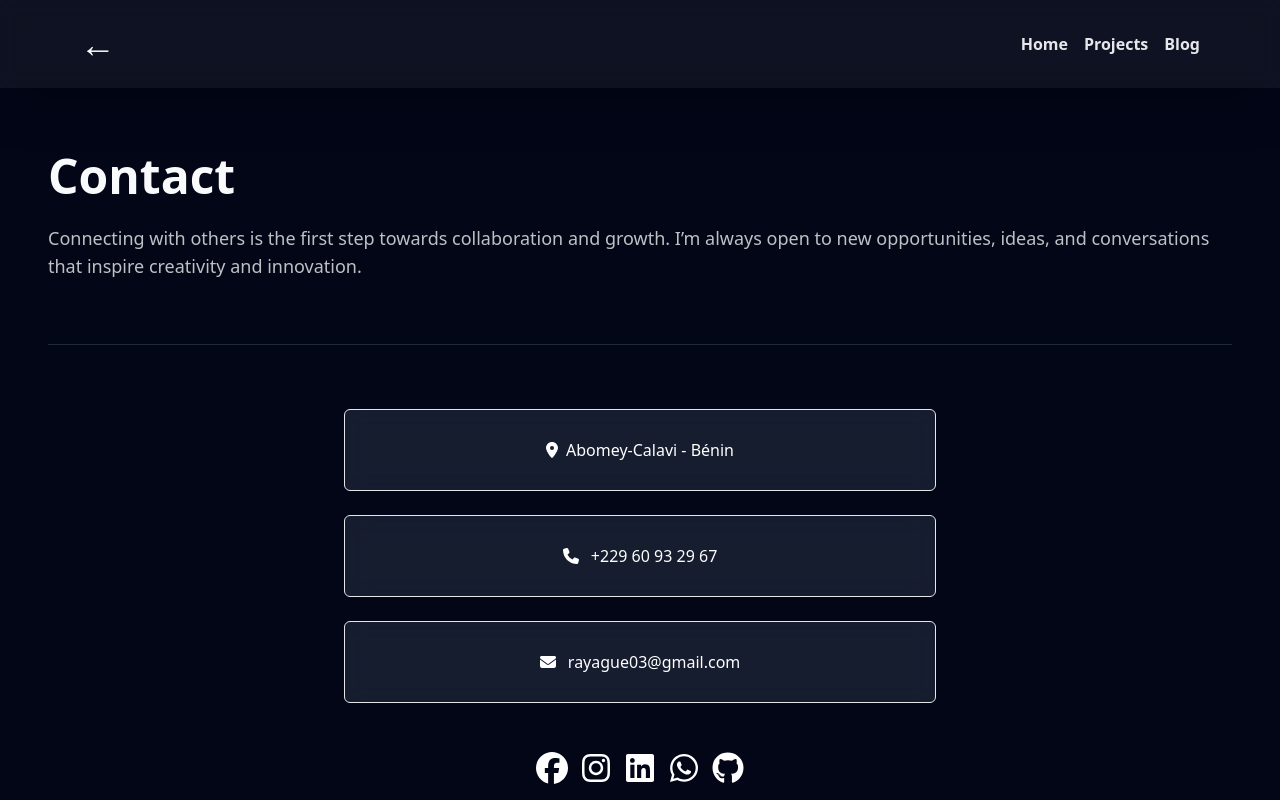
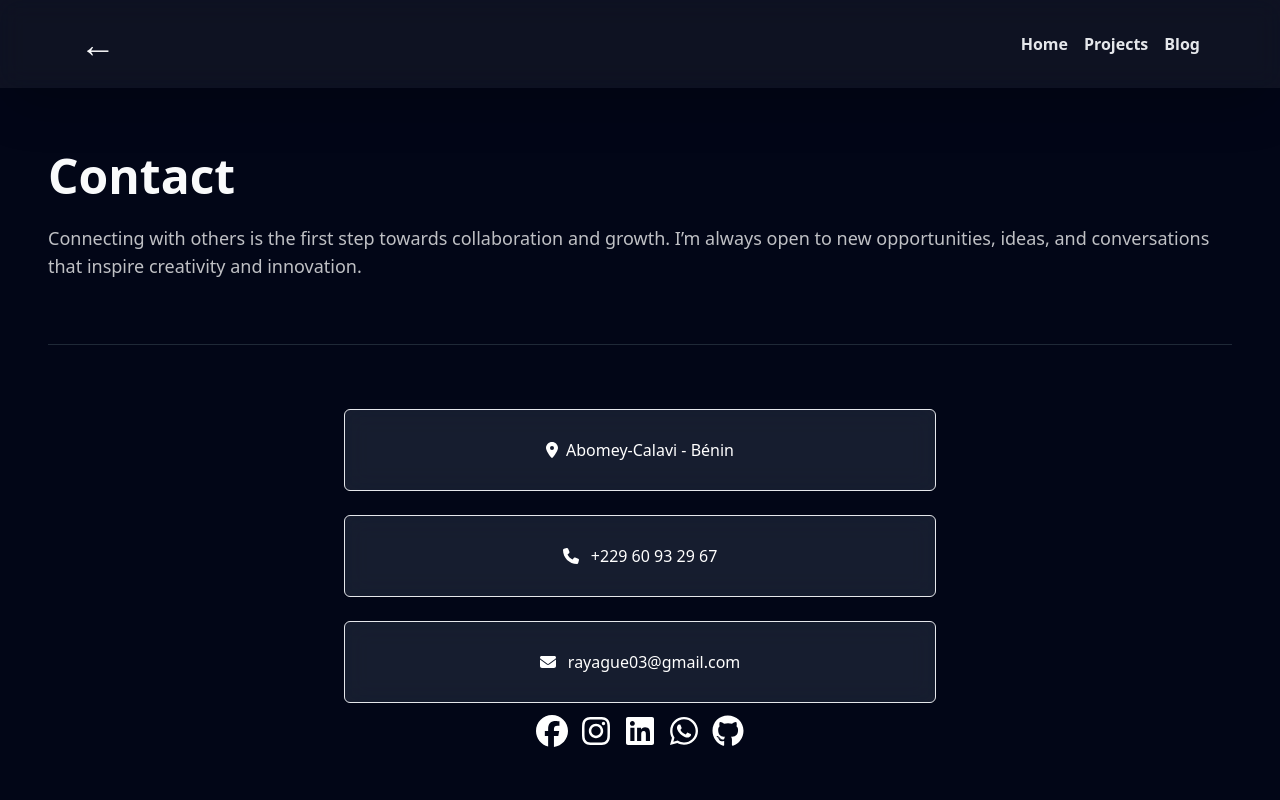
Before and after one commit to rayague/portfolio, a Next.js app: page /contact in a window 1280 px wide. Built offline with nearby package versions, Linux system fonts and the light colour scheme.

Commit message:
correction

```diff
--- a/app/contact/page.js
+++ b/app/contact/page.js
@@ -94,7 +94,7 @@ export default function Page() {
           </div>
         </div>
       </div>
-      <div className=" h-auto w-full absolute bottom-0 flex justify-center items-center flex-row gap-3 p-3">
+      <div className=" h-auto w-full relative bottom-0 flex justify-center items-center flex-row gap-3 p-3">
         <a
           href="https://www.facebook.com/profile.php?id=100084755843013"
           target="_blank"
--- a/package.json
+++ b/package.json
@@ -14,6 +14,7 @@
     "@fortawesome/free-solid-svg-icons": "^6.6.0",
     "@fortawesome/react-fontawesome": "^0.2.2",
     "firebase": "^10.12.5",
+    "gsap": "^3.12.5",
     "next": "14.2.5",
     "react": "^18",
     "react-dom": "^18"
```
Also changed, not shown: app/page.js (+15 -0 lines), 1 other file (tests, documents, lock files or other folders).
